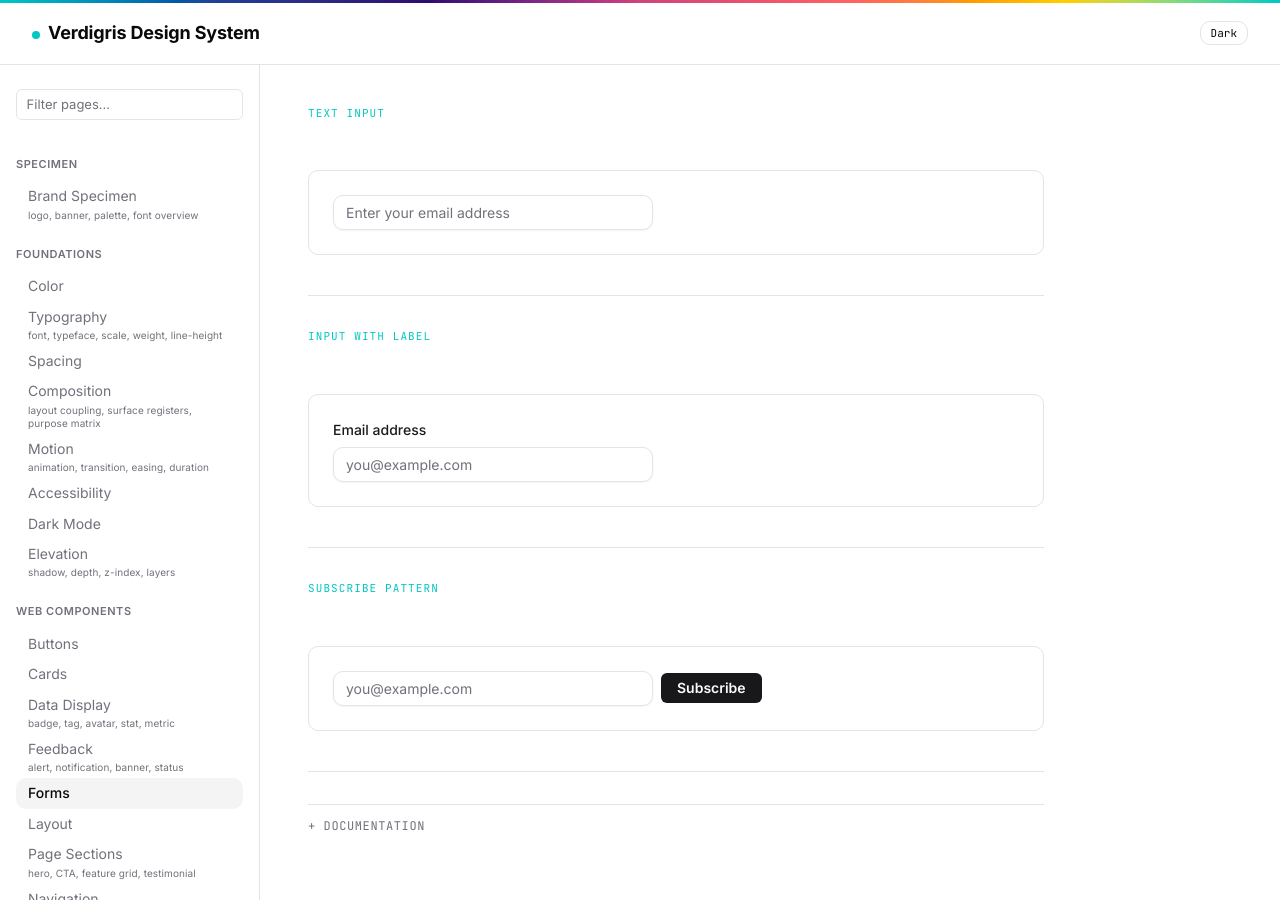
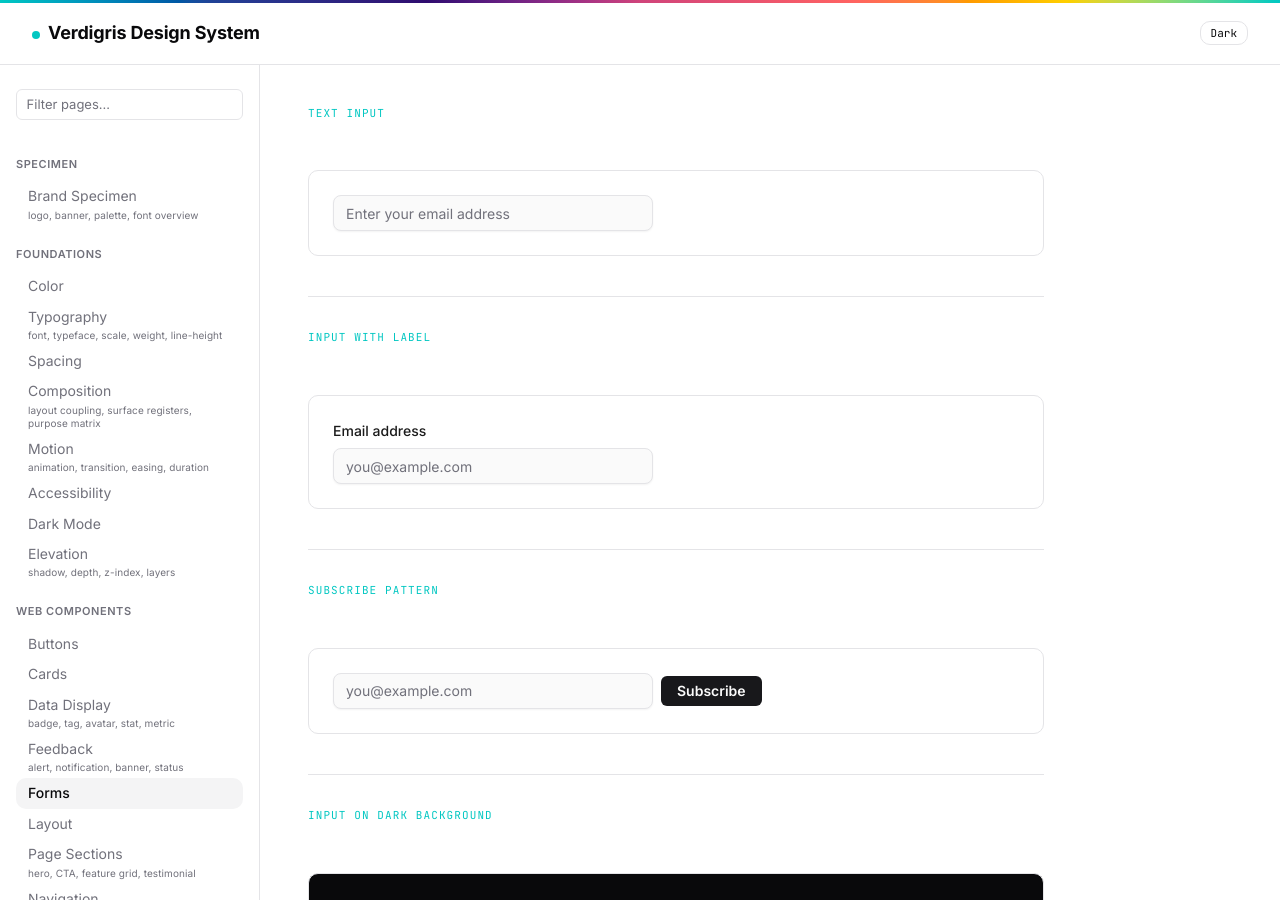
Before and after one commit to VerdigrisTech/design, a Jekyll site: the page built from categories/web-components/forms.md, in a window 1280 px wide and 900 px high. Built offline with Jekyll 4.4.1, drawn with Linux system fonts in a browser that asks for light colours; some of the changed text lies outside the part shown.

Commit message:
fix(forms): input styling broken on both light and dark backgrounds
Light mode: input was white on white container (invisible). Now uses
neutral.50 (slightly off-white) per canonical rules, creating visible
distinction from the white demo container.

Dark mode: input was neutral.950 on neutral.950 (invisible). Now uses
neutral.800 with semi-transparent white border per Patina pattern.

Also adds explicit dark-on-dark input demo to forms.md for testing
both contexts side by side.

Co-Authored-By: Claude Opus 4.6 (1M context) <noreply@anthropic.com>

```diff
--- a/_layouts/visual.html
+++ b/_layouts/visual.html
@@ -249,17 +249,24 @@ layout: default
     font-family: var(--font-body);
     font-size: 0.875rem;
     padding: 0.5rem 0.75rem;
-    border: 1px solid var(--border);
-    border-radius: var(--radius);
-    background: var(--bg);
+    border: 1px solid var(--neutral-200);
+    border-radius: calc(var(--radius) - 2px);
+    background: oklch(0.985 0 0);  /* neutral.50 — slightly off-white to distinguish from white container */
     color: var(--fg);
     width: 100%;
     max-width: 20rem;
+    height: 2.25rem;
     box-shadow: 0 1px 2px 0 rgb(0 0 0 / 0.05);
+  }
+  html.dark .v-input {
+    background: oklch(0.274 0.006 286.033);  /* neutral.800 — distinct from neutral.950 container */
+    border-color: oklch(1 0 0 / 0.15);  /* semi-transparent white — matches semantic input token */
+    box-shadow: none;
   }
   .v-input:focus {
     outline: 2px solid var(--brand-teal);
     outline-offset: 2px;
+    border-color: var(--brand-teal);
   }
   .v-input::placeholder { color: var(--muted-fg); }
 
--- a/categories/web-components/forms.md
+++ b/categories/web-components/forms.md
@@ -26,6 +26,20 @@ title: Forms
     <div class="v-comp-row">
       <input class="v-input" type="email" placeholder="you@example.com" style="flex: 1;" />
       <button class="v-btn v-btn-default">Subscribe</button>
+    </div>
+  </div>
+</div>
+
+<p class="v-label">Input on Dark Background</p>
+<div class="v-demo">
+  <div class="v-comp-demo" style="background: oklch(0.141 0.005 285.823); padding: 2rem; border-radius: 0.625rem;">
+    <div style="display: flex; flex-direction: column; gap: 0.375rem;">
+      <label style="font-size: 0.875rem; font-weight: 500; color: oklch(0.985 0 0);">Email address</label>
+      <input class="v-input" type="email" placeholder="you@example.com" style="background: oklch(0.274 0.006 286.033); border-color: oklch(1 0 0 / 0.15); color: oklch(0.985 0 0); box-shadow: none;" />
+    </div>
+    <div class="v-comp-row" style="margin-top: 1rem;">
+      <input class="v-input" type="email" placeholder="you@example.com" style="flex: 1; background: oklch(0.274 0.006 286.033); border-color: oklch(1 0 0 / 0.15); color: oklch(0.985 0 0); box-shadow: none;" />
+      <button class="v-btn v-btn-default" style="background: oklch(0.75 0.1286 191.57); color: oklch(0.141 0.005 285.823);">Subscribe</button>
     </div>
   </div>
 </div>
--- a/package.json
+++ b/package.json
@@ -1,6 +1,6 @@
 {
   "name": "@verdigristech/design-tokens",
-  "version": "0.5.1",
+  "version": "0.5.2",
   "description": "Verdigris design system tokens — OKLch-first, multi-format output",
   "license": "UNLICENSED",
   "private": false,
```
